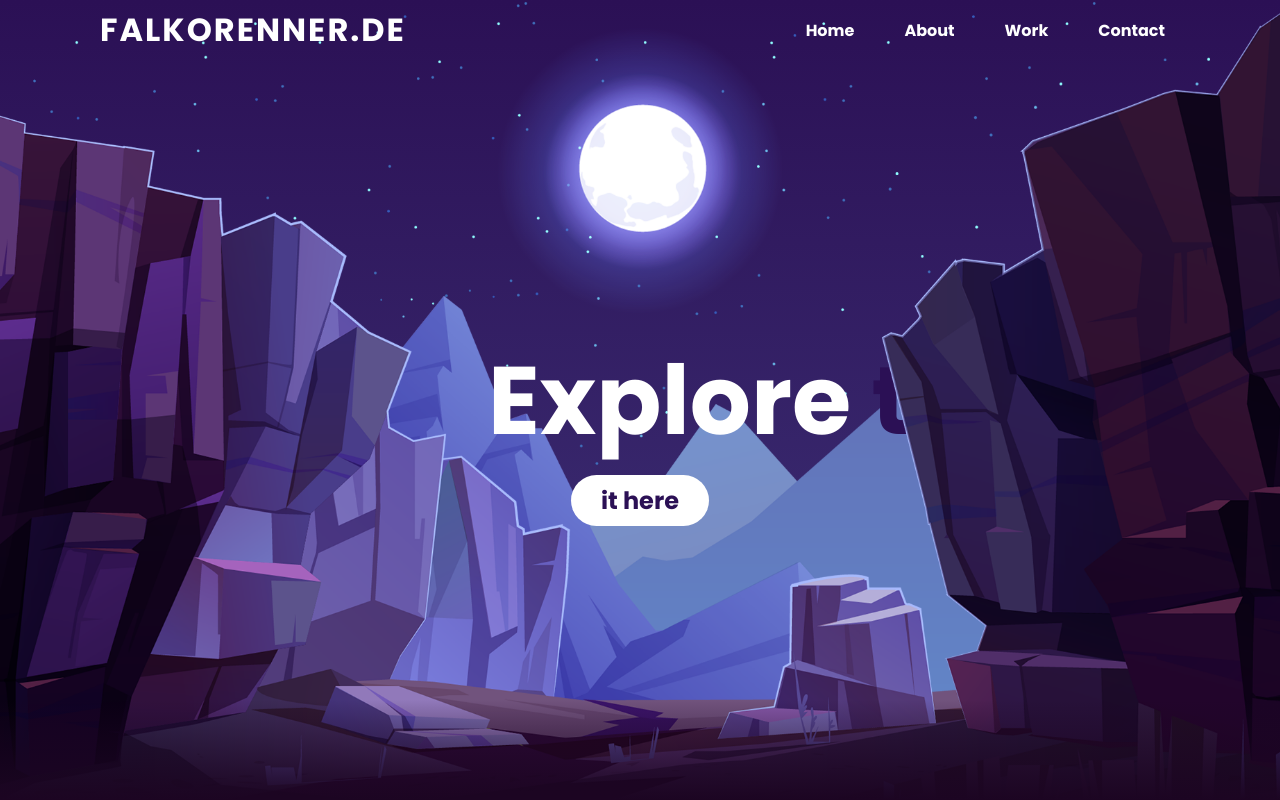
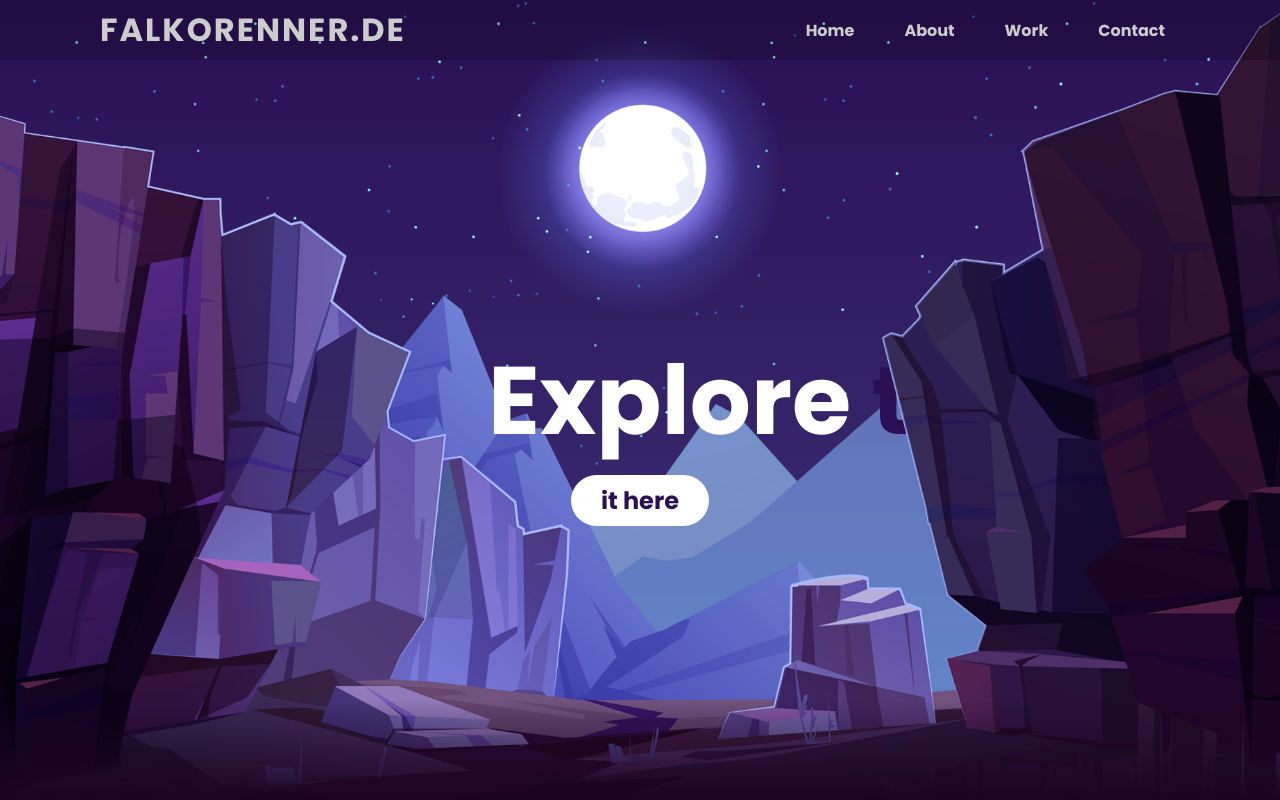
Before and after one commit to FarenHRO/FalkoRenner.de, a plain HTML site: page index.html in a window 1280 px wide. Shown: the top 800 px of the page. Drawn offline with Linux system fonts and the light colour scheme.

Commit message:
Add files via upload
Fixed transparency on header

```diff
--- a/css/styles.css
+++ b/css/styles.css
@@ -26,6 +26,21 @@ header {
   height: 60px;
   transition: all 0.3s;
 
+
+}
+
+header .headerbg{
+  position: absolute;
+  background-color: black;
+  width: 100%;
+  height: 100%;
+  top: 0;
+  left: 0;
+  opacity: 20%;
+}
+
+.headerbg.scroll{
+  opacity: 0%;
 }
 
 header.active{
@@ -43,7 +58,7 @@ header.active{
 transition: all 0.3s;
 
 
-border-color: orange;
+
 
 
 }
--- a/index.html
+++ b/index.html
@@ -12,6 +12,9 @@
 
 <body>
   <header class="header">
+    <div class="headerbg">
+
+    </div>
     <a href="#" class="logo" >FalkoRenner.de</a>
     <ul class="ul">
       <li><a href="#" class="nav">Home</a></li>
@@ -137,6 +140,7 @@
     const nav2 = document.querySelector('.nav2')
     const nav3 = document.querySelector('.nav3')
     const nav4 = document.querySelector('.nav4')
+    const headerbg = document.querySelector('.headerbg')
     window.onscroll = function() {
       var top = window.scrollY;
       console.log(top);
@@ -147,6 +151,7 @@
         nav2.classList.add('scroll');
         nav3.classList.add('scroll');
         nav4.classList.add('scroll');
+        headerbg.classList.add('scroll');
 
       } else {
         header.classList.remove('active');
@@ -155,6 +160,7 @@
         nav2.classList.remove('scroll');
         nav3.classList.remove('scroll');
         nav4.classList.remove('scroll');
+        headerbg.classList.remove('scroll');
       }
     }
   </script>
```
